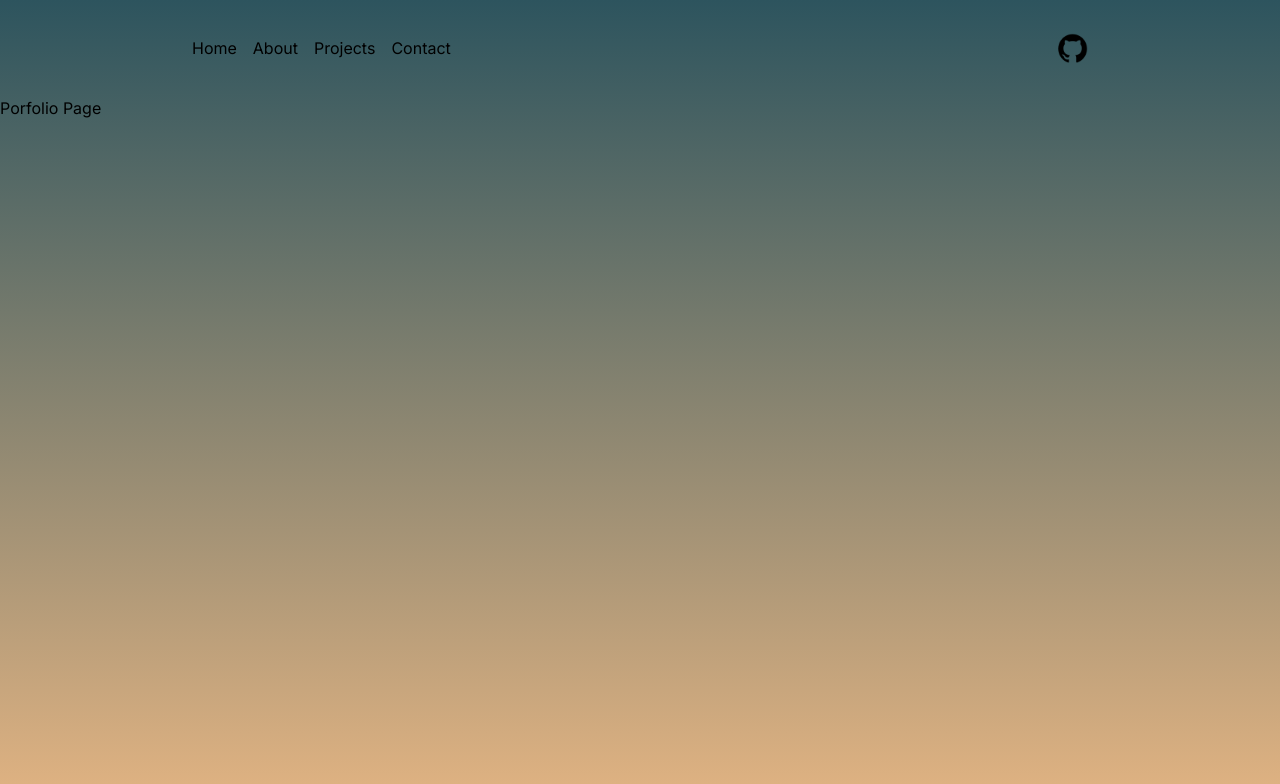
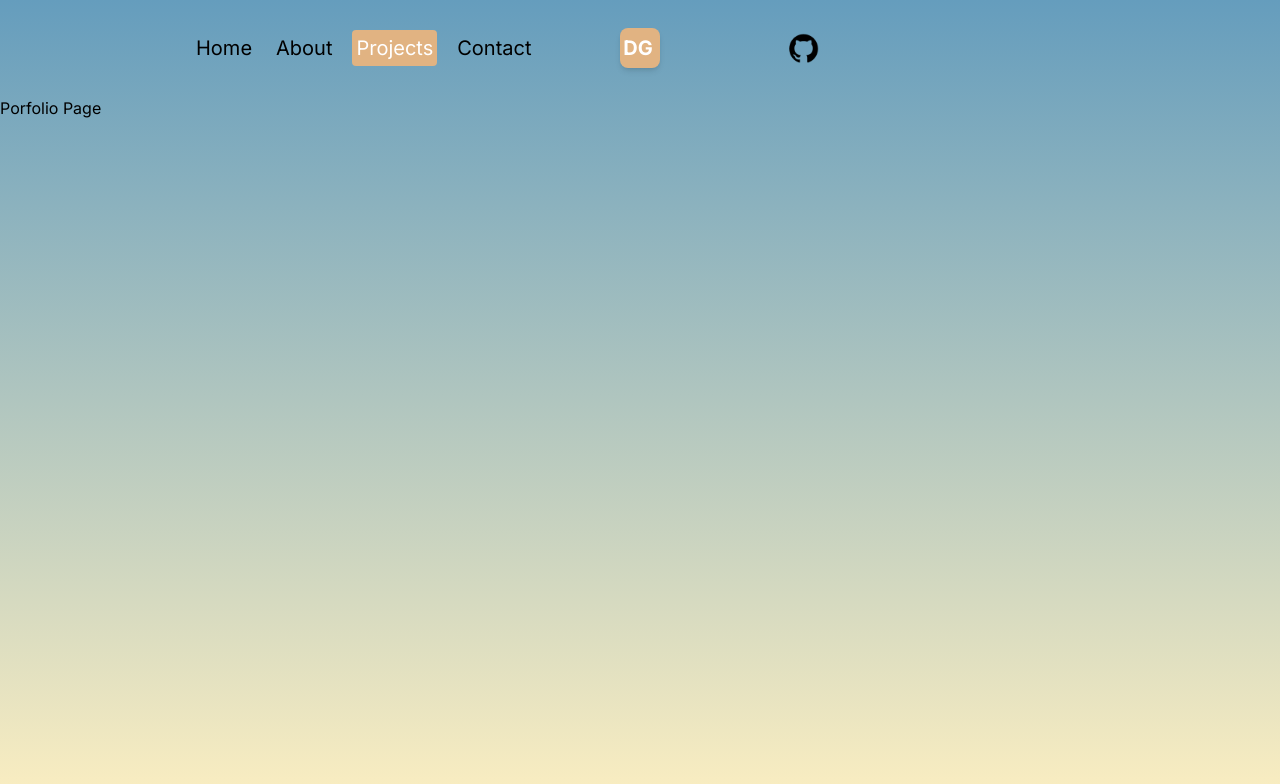
Before and after one commit to DariusGuillaume/Portfolio-website, a Next.js app: page /projects in a window 1280 px wide. Shown: the top 784 px of the page. Built offline with nearby package versions, Linux system fonts and the light colour scheme.

Commit message:
colors changed and pages linked in navbar

```diff
--- /dev/null
+++ b/src/components/NavLink.jsx
@@ -0,0 +1,16 @@
+"use client"
+
+import Link from 'next/link'
+import { usePathname } from 'next/navigation'
+
+const NavLink = ({link}) => {
+
+    const pathName = usePathname();
+
+    console.log(pathName);
+  return (
+    <Link className={`rounded p-1 ${pathName === link.url && "bg-othertan text-white"}`} href ={link.url}> {link.title} </Link>
+  )
+}
+
+export default NavLink
--- a/src/components/Navbar.jsx
+++ b/src/components/Navbar.jsx
@@ -2,6 +2,7 @@
 import Link from 'next/link'
 import {useState} from 'react'
 import Image from 'next/image'
+import NavLink from './NavLink';
 
 const links = [
 {url: '/', title: 'Home'},
@@ -17,23 +18,23 @@
 const Navbar = () => {
   const [open,setOpen] = useState(false);
   return (
-    <div className="h-full flex items-center justify-between px-4 sm:px-8 md:px-12 lg:px-20 xl:px-48">
-<div className='hidden md:flex gap-4'>
+    <div className="h-full flex items-center justify-between px-4 sm:px-8 md:px-12 lg:px-20 xl:px-48 text-xl">
+<div className='hidden md:flex gap-4 w-1/3'>
     {links.map((link) => (
-      <Link href ={link.url} key ={link.title}> {link.title} </Link>  ))}
+    <NavLink link={link} key={link.title} />))}
 
 </div>
 
     {/* LOGO */}
-    <div className="md:hidden">
-    <Link href = "/" className=" bg-sandtan w-10 h-10 rounded-lg
+    <div className="md:hidden lg:flex xl:w-1/3 xl:justify-center">
+    <Link href = "/" className=" bg-othertan w-10 h-10 rounded-lg
         items-center justify-center flex font-bold shadow-md">
     <span className="text-white mr-1 items-center "> DG  </span>
     </Link>
 
     </div>
-
-    <div className="">
+{/* SOCIAL MEDIA ICONS */}
+    <div className="hidden md:flex gap-4 w-1/3">
       <Link href = "https://github.com/DariusGuillaume">
       <Image src ="/github.png" alt="github" width={30} height={30} />
       </Link>
--- a/tailwind.config.js
+++ b/tailwind.config.js
@@ -14,9 +14,11 @@
       },
       colors: {
 
-          sandtan : '#e1b382',
-          nightblue: '#2d545e',
-
+          sandtan : '#FBEEC1',
+          nightblue: '#659dbd',
+          leafgreen: '#8d8741',
+          otherblue: '#2d545e',
+          othertan: '#e1b382',
 
 
       },
```
